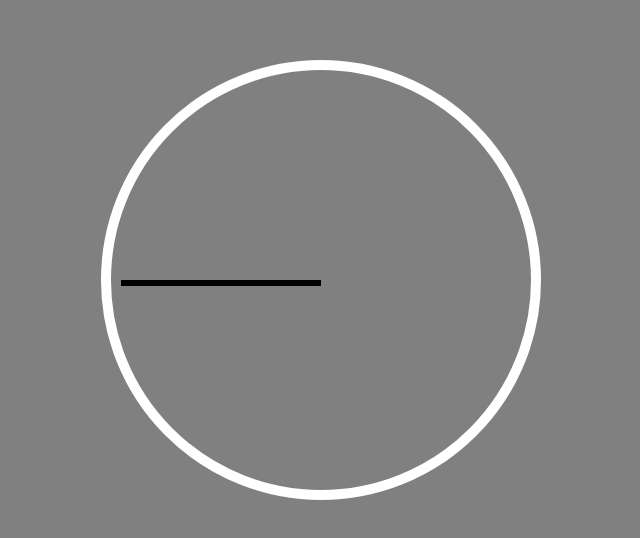
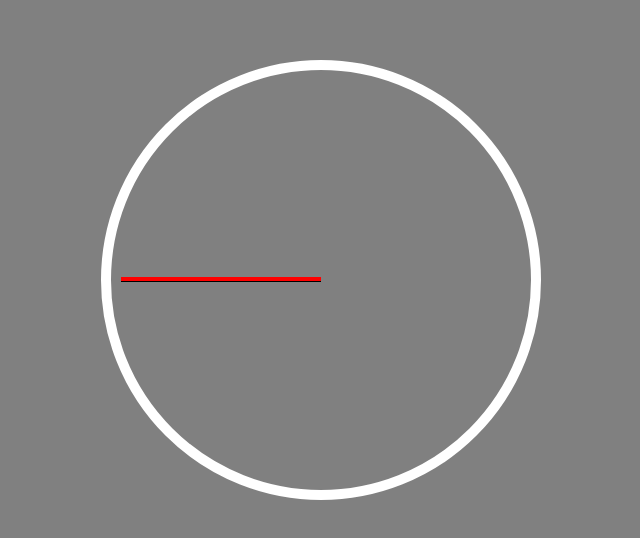
Before and after one commit to HackSek/vanilla-js-clock, a plain HTML site: page index.html in a window 1280 px wide. Shown: the part 160-698 px from the top of the page, without its empty margins (319-959 px from the left). Drawn offline with Linux system fonts and the light colour scheme.

Commit message:
final commit before writing scripts

```diff
--- a/beautify.css
+++ b/beautify.css
@@ -25,13 +25,24 @@ body {
   position: relative;
   width: 100%;
   height: 100%;
+  transform: translateY(-3px);
 }
 
 .hand {
-  height: 6px;
+  height: 5px;
   background: black;
   position: absolute;
   top: 50%;
   width: 50%;
   transform-origin: 100%;
 }
+
+.hours {
+  width: 30%;
+  left: 20%;
+}
+
+.seconds {
+  background: red;
+  height: 4px;
+}
```
